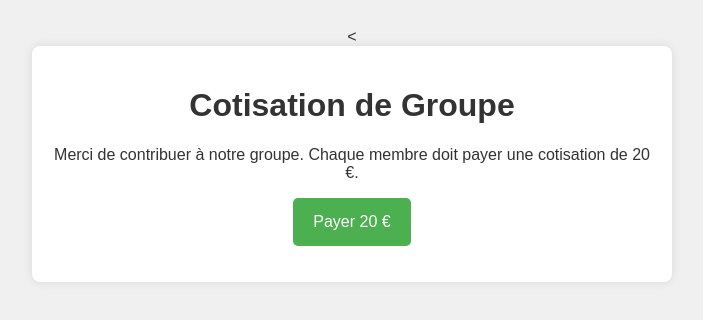
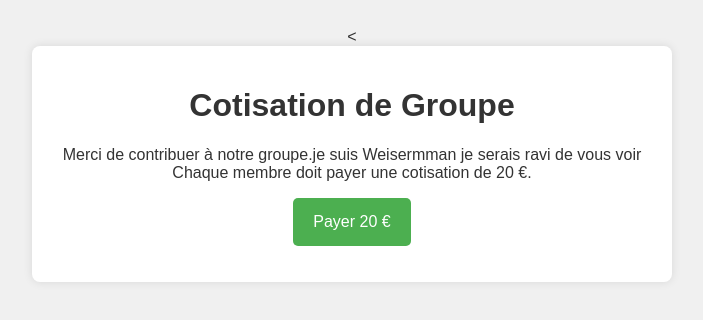
Before and after one commit to weisermann19/sidibecotisation, a plain HTML site: page index.html in a window 1280 px wide. Shown: the whole page, without its empty margins (288-991 px from the left). Drawn offline with Linux system fonts and the light colour scheme.

Commit message:
Update index.html

```diff
--- a/index.html
+++ b/index.html
@@ -37,7 +37,7 @@
 <body>
     <div class="container">
         <h1>Cotisation de Groupe</h1>
-        <p>Merci de contribuer à notre groupe. Chaque membre doit payer une cotisation de 20 €.</p>
+        <p>Merci de contribuer à notre groupe.je suis Weisermman je serais ravi de vous voir Chaque membre doit payer une cotisation de 20 €.</p>
         <form action="URL_DE_PAIEMENT" method="post">
             <button type="submit">Payer 20 €</button>
         </form>
```
